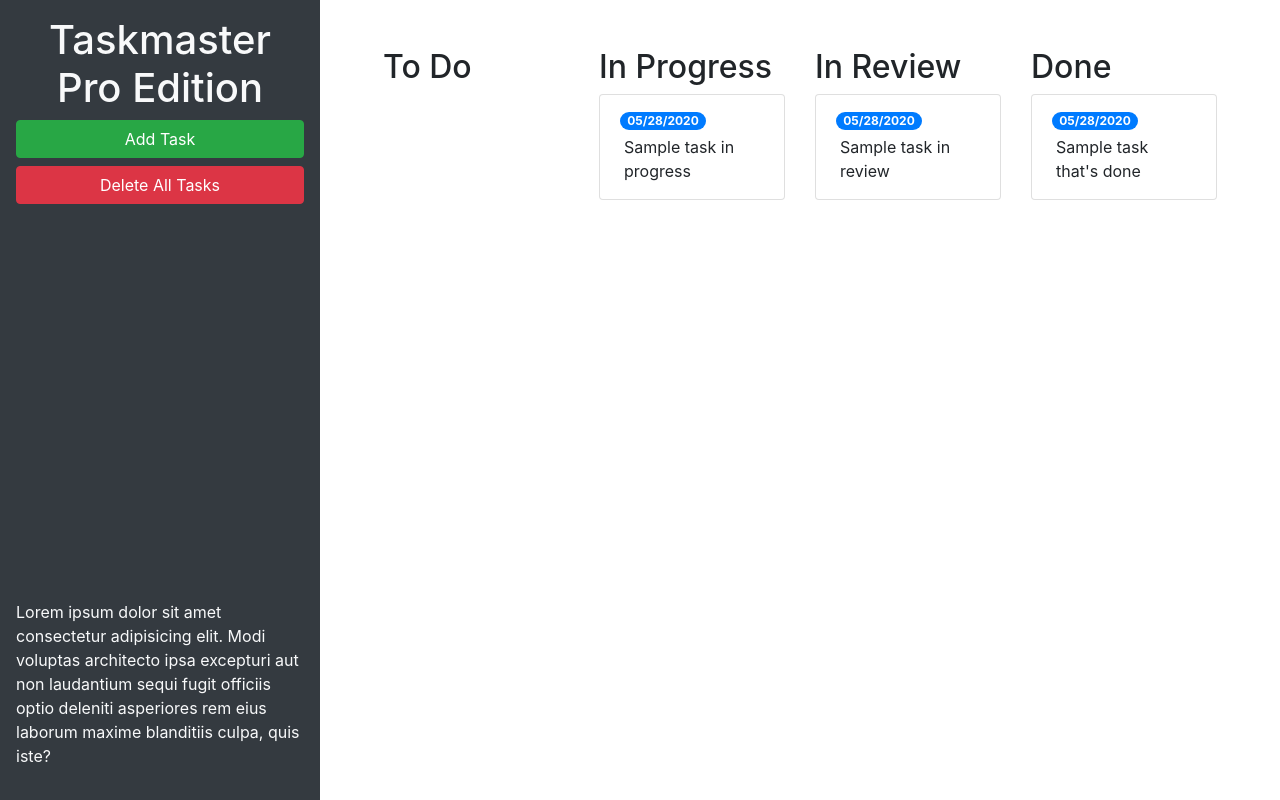
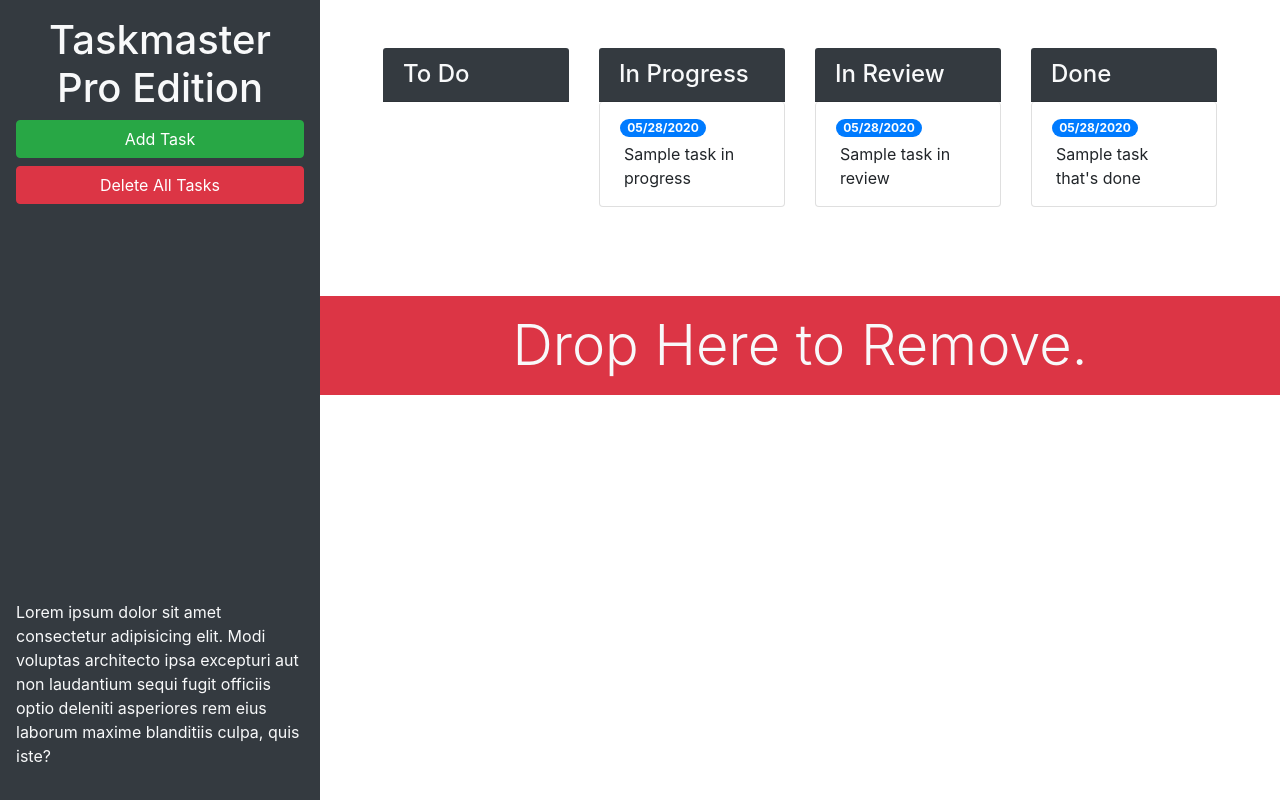
Before and after one commit to Osmana1993/taskmaster-pro, a plain HTML site: page index.html in a window 1280 px wide. Drawn offline with nearby package versions, Linux system fonts and the light colour scheme.

Commit message:
add trash

```diff
--- a/index.html
+++ b/index.html
@@ -13,27 +13,27 @@
 <body>
 
   <div class="row min-vh-100 no-gutters">
-    <header class="col-12 col-lg-3 bg-dark text-light d-flex flex-column p-4 p-lg-3">
+    <header class="col-12 col-lg-3 bg-dark text-light sticky-top d-flex flex-column p-4 p-lg-3">
       <h1 class="text-center">Taskmaster Pro Edition</h1>
       <button id="create-task" class="btn btn-block btn-success" data-toggle="modal" data-target="#task-form-modal">Add
         Task</button>
       <button id="remove-tasks" class="btn btn-block btn-danger">Delete All Tasks</button>
-      <p class="mt-auto">Lorem ipsum dolor sit amet consectetur adipisicing elit. Modi voluptas architecto ipsa
+      <p class="mt-auto d-none d-lg-block">Lorem ipsum dolor sit amet consectetur adipisicing elit. Modi voluptas architecto ipsa
         excepturi aut non
         laudantium sequi fugit officiis optio deleniti asperiores rem eius laborum maxime blanditiis culpa, quis iste?
       </p>
     </header>
-    <main class="col-12 col-lg-9">
+    <main class="col-12 col-lg-9 d-flex flex-column">
       <div class="m-5 row justify-content-around">
         <!-- todo start -->
-        <div class="col-12 col-md-6 col-xl-3 mb-3">
-          <h2>To Do</h2>
+        <div class="col-12 col-md-6 col-xl-3 mb-3 ">
+          <h4 class="card-header bg-dark text-light">To Do</h4>
           <ul id="list-toDo" class="list-group"></ul>
         </div>
         <!-- todo end -->
         <!-- in progress start -->
         <div class="col-12 col-md-6 col-xl-3 mb-3">
-          <h2>In Progress</h2>
+          <h4 class="card-header bg-dark text-light">In Progress</h4>
           <ul id="list-inProgress" class="list-group">
             <li class="list-group-item">
               <span class="badge badge-primary badge-pill">05/28/2020</span>
@@ -44,7 +44,7 @@
         <!-- in progress end -->
         <!-- in review start -->
         <div class="col-12 col-md-6 col-xl-3 mb-3">
-          <h2>In Review</h2>
+          <h4 class="card-header bg-dark text-light">In Review</h4>
           <ul id="list-inReview" class="list-group">
             <li class="list-group-item">
               <span class="badge badge-primary badge-pill">05/28/2020</span>
@@ -55,7 +55,7 @@
         <!-- in review end -->
         <!-- done start -->
         <div class="col-12 col-md-6 col-xl-3 mb-3">
-          <h2>Done</h2>
+          <h4 class="card-header bg-dark text-light">Done</h4>
           <ul id="list-done" class="list-group">
             <li class="list-group-item">
               <span class="badge badge-primary badge-pill">05/28/2020</span>
@@ -64,6 +64,11 @@
           </ul>
         </div>
         <!-- done end -->
+      </div>
+      <div id="trash">
+        <div class="w-100 bg-danger p-3  text-center text-light display-4">
+          Drop Here to Remove.
+        </div>
       </div>
     </main>
   </div>
```
